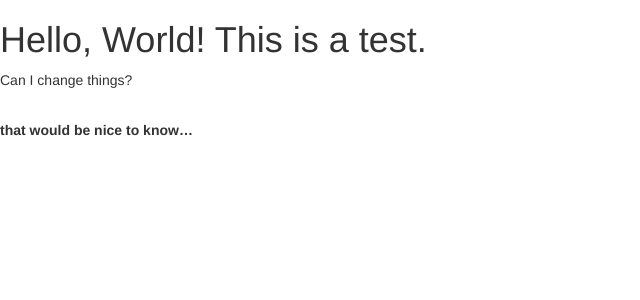
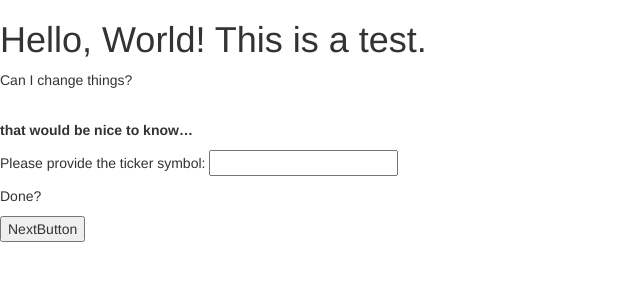
Before and after one commit to EAHub/TDI_Flask_Demo, a Flask app: template templates/Page1.html in a window 1280 px wide. Shown: the top 300 px of the page, without its empty margins (0-640 px from the left). Run offline with Flask 2, Linux system fonts and the light colour scheme; the template is opened without the code that fills it, so the values that code supplies are empty; some libraries are stand-ins or nearby versions.

Commit message:
adding input

```diff
--- a/app.py
+++ b/app.py
@@ -2,7 +2,12 @@ from flask import Flask, render_template, request, redirect
 
 app = Flask(__name__)
 
+
 @app.route('/')
+def main():
+  return redirect('/Page1')
+
+@app.route('/Page1', methods=['GET','POST'])
 def Page1():
   return render_template('Page1.html')
 
--- a/templates/Page1.html
+++ b/templates/Page1.html
@@ -13,6 +13,13 @@
 			<p>Can I change things?</p>
 			<br>
 			<p><b>that would be nice to know…</b></p>
+
+			<form id='ticker_symbol' method='post' action='Page1'>
+	  		<p>Please provide the ticker symbol: <input type='text' name='ticker' /></p>
+
+	  		<p>Done?</p>
+	  		<input type='submit' value='NextButton' />
+
 		</div>
 	</body>
 </html>
```
